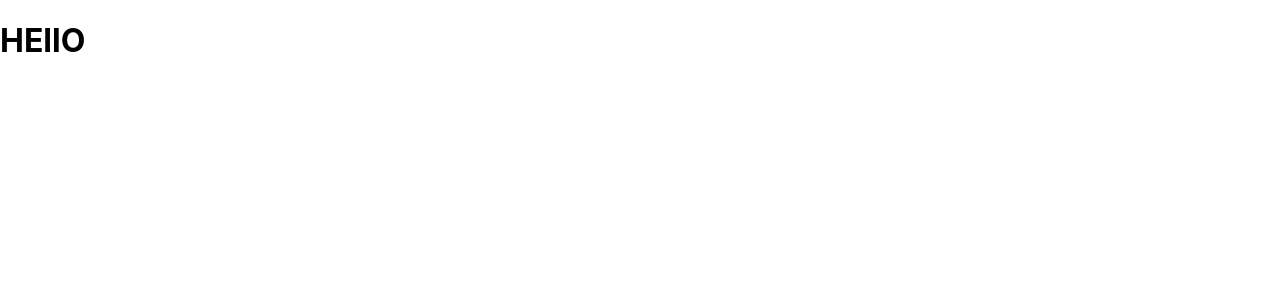
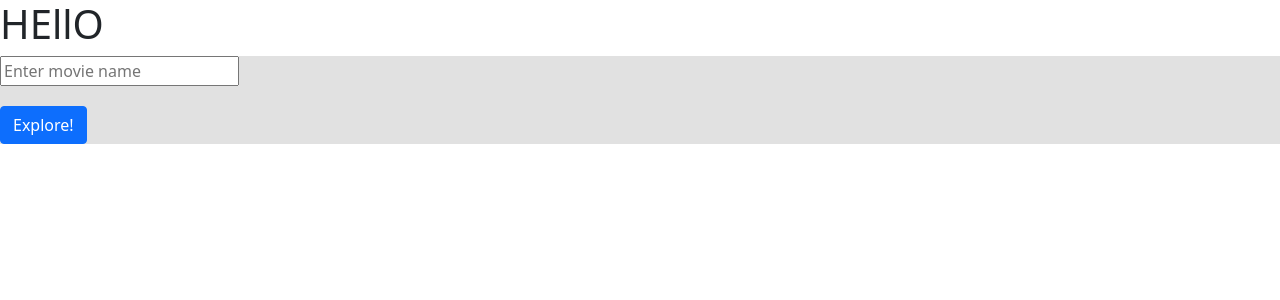
Before and after one commit to Code-stalkers/Entertainment-Hunt, a React (Create React App) app: page / in a window 1280 px wide. Shown: the top 300 px of the page. Built offline with nearby package versions, Linux system fonts and the light colour scheme.

Commit message:
SuhaibFrontEnd

```diff
--- a/package.json
+++ b/package.json
@@ -7,8 +7,9 @@
     "@testing-library/react": "^11.2.7",
     "@testing-library/user-event": "^12.8.3",
     "axios": "^0.21.4",
+    "bootstrap": "^5.1.0",
     "react": "^17.0.2",
-    "react-bootstrap": "^1.6.3",
+    "react-bootstrap": "^2.0.0-beta.6",
     "react-dom": "^17.0.2",
     "react-scripts": "4.0.3",
     "web-vitals": "^1.1.2"
--- a/src/App.js
+++ b/src/App.js
@@ -1,11 +1,14 @@
 import React, { Component } from 'react';
+import Suhaib from './suhaibComponents/suhaibMain'
 
 class App extends Component {
   render() {
     return (
       <div>
         <h1>HEllO</h1>
+        <Suhaib/>
       </div>
+
     );
   }
 }
--- /dev/null
+++ b/src/suhaibComponents/games.js
@@ -0,0 +1,36 @@
+import React, { Component } from 'react';
+import Row from 'react-bootstrap/Row';
+import GamesCard from './gamesCard';
+import Col from 'react-bootstrap/Col';
+import Container from 'react-bootstrap/Container';
+class Game extends Component {
+
+    render() {
+        return (
+            <>
+            <Container>
+            <Row  xs={1} md={3} className="g-4" className="justify-content-between" >
+                {this.props.gameData.map(item => {
+                    return (
+                        <Col>
+                        <GamesCard
+                        Title={item.Title}
+                            Poster={item.Poster}
+                            Type={item.Type}
+                            Year={item.Year}
+                        />
+                        </Col>
+
+                    );
+
+                })
+                }
+                </Row>
+                </Container>
+            </>
+
+        );
+    }
+}
+
+export default Game;
--- /dev/null
+++ b/src/suhaibComponents/gamesCard.js
@@ -0,0 +1,27 @@
+import { Card } from 'react-bootstrap';
+import 'bootstrap/dist/css/bootstrap.min.css';
+import React, { Component } from 'react';
+
+class GamesCard extends Component {
+    render() {
+        return (
+            < Card >
+                <Card.Img variant="top" src={this.props.Poster} className='cardimage' />
+                <Card.Body>
+                    <Card.Title>{this.props.Title}</Card.Title>
+                    <Card.Text>
+                        {this.props.Type}
+                    </Card.Text>
+
+                    <Card.Text>
+                        Released Date: {this.props.Year}
+                    </Card.Text>
+
+                    <a href={this.props.Poster} rel='noreferrer' target='_blank'>Full Poster</a>
+                </Card.Body>
+            </Card >
+        );
+    }
+}
+
+export default GamesCard;
--- /dev/null
+++ b/src/suhaibComponents/suhaibMain.js
@@ -0,0 +1,74 @@
+import React, { Component } from 'react';
+import Row from 'react-bootstrap/Row';
+import Game from './games';
+import 'bootstrap/dist/css/bootstrap.min.css';
+import axios from 'axios';
+import Form from 'react-bootstrap/Form';
+import Button from 'react-bootstrap/Button';
+
+
+class Suhaib extends Component {
+
+  constructor(props) {
+    super(props)
+    this.state = {
+
+
+      gameData:[]
+
+    }
+  }
+
+
+  getGameData = async (event) => {
+    event.preventDefault()
+    let Title = event.target.movieName.value;
+
+    const url = `http://localhost:3001/game?title=${Title}`;
+
+    let collectedData=axios
+      .get(url)
+      .then(result => {
+        console.log(result);
+        this.setState({
+          gameData: result.data
+        })
+        console.log(this.state.gameData);
+      })
+      .catch(err => console.log(err))
+
+  }
+
+
+
+  render() {
+    return (
+      <>
+
+      <Form style={{ padding: 20 }} style={{ backgroundColor: '#dddd' }} onSubmit={this.getGameData}>
+          <fieldset>
+
+
+            <input type='text' name='movieName' placeholder='Enter movie name' />
+            <br />
+            <Button style={{ marginTop: 20 }} type='submit'>Explore!</Button>
+
+          </fieldset>
+        </Form>
+
+      <Row className="justify-content-between" >
+
+            <Game
+             gameData={this.state.gameData}
+            />
+
+        </Row>
+
+
+
+      </>
+    );
+  }
+}
+
+export default Suhaib;
```
Also changed, not shown: 1 other file (tests, documents, lock files or other folders).
